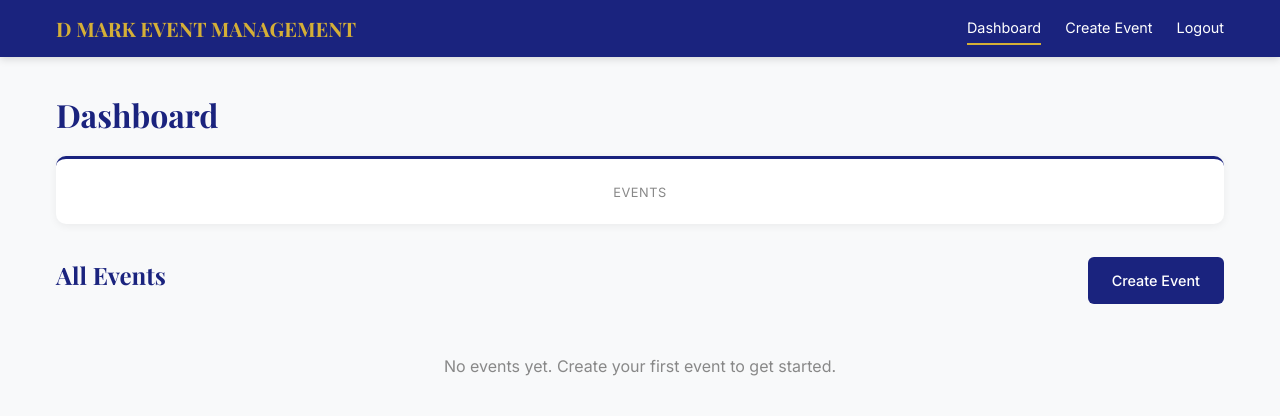
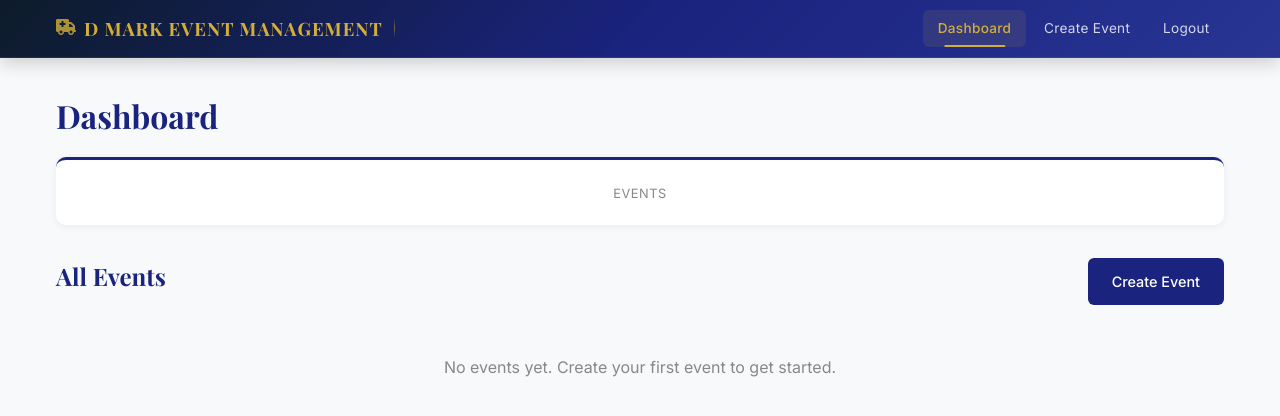
Before and after one commit to hezronjo48-ux/-d-mark-event-management, a Node server app: template views/dashboard.ejs in a window 1280 px wide. Shown: the top 416 px of the page. Run offline with Node 20, Linux system fonts and the light colour scheme; the template is opened without the code that fills it, so the values that code supplies are empty.

Commit message:
Redesign top nav bar with gradient, glass-morphism, animated hover effects

```diff
--- a/public/css/style.css
+++ b/public/css/style.css
@@ -29,9 +29,13 @@ a:hover { text-decoration: underline; }
 }
 
 nav {
-  background: #1a237e;
-  padding: 0.75rem 0;
-  box-shadow: 0 2px 8px rgba(0,0,0,0.15);
+  background: linear-gradient(135deg, #0d1b2a 0%, #1a237e 50%, #283593 100%);
+  padding: 0.65rem 0;
+  box-shadow: 0 4px 20px rgba(0,0,0,0.2);
+  position: sticky;
+  top: 0;
+  z-index: 100;
+  border-bottom: 1px solid rgba(212, 175, 55, 0.15);
 }
 
 .nav-container {
@@ -46,28 +50,77 @@ nav {
 .nav-brand {
   font-family: 'Playfair Display', Georgia, serif;
   color: #d4af37;
-  font-size: 1.25rem;
+  font-size: 1.15rem;
   font-weight: 700;
+  letter-spacing: 1px;
+  position: relative;
+  padding-left: 1.75rem;
+}
+
+.nav-brand::before {
+  content: '\f0f9';
+  font-family: 'Font Awesome 6 Free';
+  font-weight: 900;
+  position: absolute;
+  left: 0;
+  top: 50%;
+  transform: translateY(-50%);
+  font-size: 1rem;
+  color: #d4af37;
+  opacity: 0.8;
+}
+
+.nav-brand::after {
+  content: '';
+  position: absolute;
+  right: -0.75rem;
+  top: 50%;
+  transform: translateY(-50%);
+  width: 1px;
+  height: 1.25rem;
+  background: linear-gradient(180deg, transparent, rgba(212,175,55,0.5), transparent);
 }
 
 .nav-links {
   display: flex;
-  gap: 1.5rem;
+  gap: 0.25rem;
+  align-items: center;
 }
 
 .nav-links a {
-  color: #fff;
+  color: rgba(255,255,255,0.8);
   text-decoration: none;
-  font-size: 0.9rem;
-  padding: 0.25rem 0;
-  border-bottom: 2px solid transparent;
-  transition: border-color 0.2s;
+  font-size: 0.85rem;
+  padding: 0.45rem 0.9rem;
+  border-radius: 6px;
+  transition: all 0.25s ease;
+  position: relative;
+  font-weight: 400;
+  letter-spacing: 0.3px;
 }
 
-.nav-links a:hover,
+.nav-links a:hover {
+  color: #fff;
+  background: rgba(255,255,255,0.08);
+  text-decoration: none;
+}
+
 .nav-links a.active {
-  border-bottom-color: #d4af37;
-  text-decoration: none;
+  color: #d4af37;
+  background: rgba(212,175,55,0.1);
+  font-weight: 500;
+}
+
+.nav-links a.active::after {
+  content: '';
+  position: absolute;
+  bottom: 0;
+  left: 50%;
+  transform: translateX(-50%);
+  width: 60%;
+  height: 2px;
+  background: #d4af37;
+  border-radius: 1px;
 }
 
 .btn {
@@ -879,12 +932,19 @@ nav {
     gap: 0.5rem;
   }
 
+  .nav-brand::after {
+    display: none;
+  }
+
   .nav-links {
-    gap: 1rem;
+    gap: 0.25rem;
+    flex-wrap: wrap;
+    justify-content: center;
   }
 
   .nav-links a {
-    font-size: 0.8rem;
+    font-size: 0.78rem;
+    padding: 0.35rem 0.6rem;
   }
 
   .login-container {
--- a/views/event-manage.ejs
+++ b/views/event-manage.ejs
@@ -9,7 +9,7 @@
   <link rel="stylesheet" href="https://cdnjs.cloudflare.com/ajax/libs/font-awesome/6.5.1/css/all.min.css">
 </head>
 <body>
-  <nav style="background:linear-gradient(135deg,#1a237e,#283593);">
+  <nav>
     <div class="nav-container">
       <div class="nav-brand">D MARK EVENT MANAGEMENT</div>
       <div class="nav-links">
```
